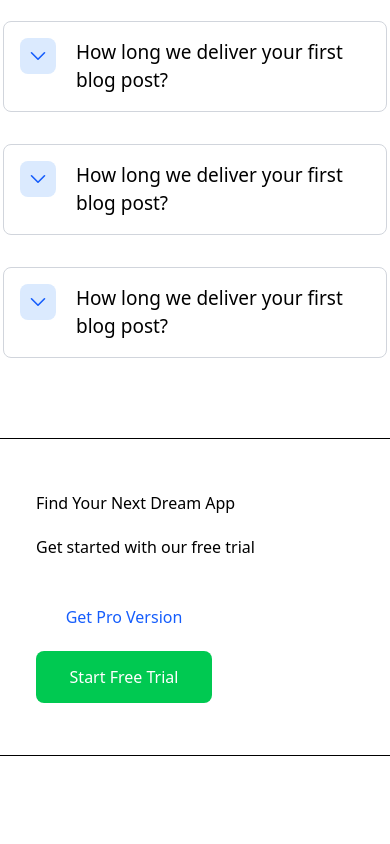
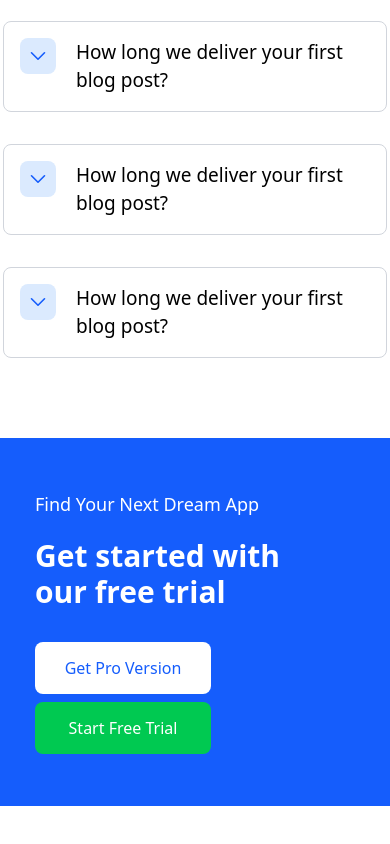
Before and after one commit to msharjeelaslam/StartupWebsite, a website: page src/index.html in a window 390 px wide. Shown: the part 8345-9189 px from the top of the page. Drawn offline with Linux system fonts and the light colour scheme.

```diff
--- a/src/index.html
+++ b/src/index.html
@@ -615,16 +615,16 @@
 
 
     <div class="flex justify-center items-center mb-20">
-      <div class="min-w-100 border border-black px-10 py-13">
-        <div class="grid grid-cols-1 gap-y-8">
+      <div class="max-w-100 min-w-100 ">
+        <div class="grid grid-cols-1 gap-y-8 bg-blue-600 px-10 py-13">
 
           <div class="flex flex-col gap-y-5">
-            <div>Find Your Next Dream App</div>
-            <div>Get started with our free trial</div>
+            <div class="text-lg font-sans font-medium text-white">Find Your Next Dream App</div>
+            <div class="text-3xl font-sans font-bold text-white max-w-70">Get started with our free trial</div>
           </div>
 
           <div class="flex flex-col gap-y-2">
-            <button class="w-44 h-13  text-blue-600 font-sans font-medium rounded-lg">Get Pro Version</button>
+            <button class="w-44 h-13 bg-white text-blue-600 font-sans font-medium rounded-lg">Get Pro Version</button>
             <button  class="w-44 h-13 rounded-lg bg-green-500 text-white font-medium font-sans">Start Free Trial</button>
           </div>
 
```
Also changed, not shown: src/output.css.
